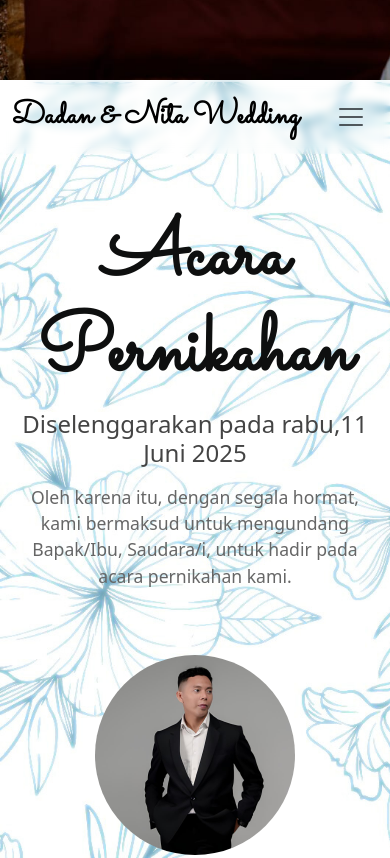
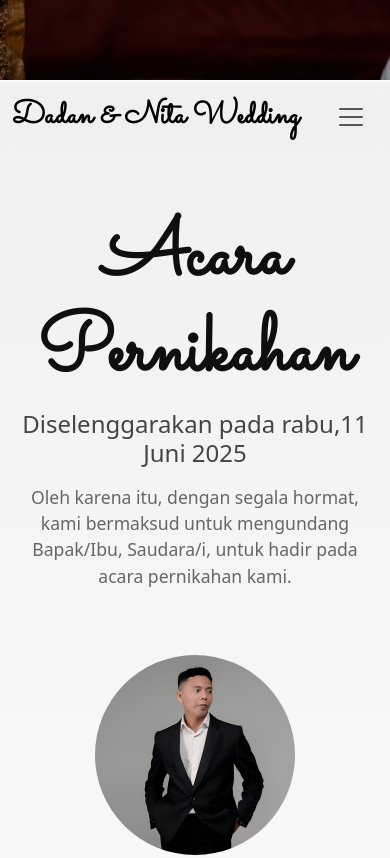
Before and after one commit to rzkstwn/Dadan-Nita, a plain HTML site: page index.html in a window 390 px wide. Shown: the part 764-1622 px from the top of the page. Drawn offline with nearby package versions, Linux system fonts and the light colour scheme; some packages are replaced by stand-ins of ours; a script that the page names is missing.

Commit message:
perbaikan mobile phone

```diff
--- a/style.css
+++ b/style.css
@@ -101,7 +101,8 @@ body{
 }
 
 .home {
-  background-image: url(img/101.jpg);
+   background: linear-gradient(to bottom, #f0f0f0, #ffffff);
+  color: #000000;
   background-size: cover;
   min-height: 100vh;
   margin-top: -4.5rem;
@@ -327,7 +328,7 @@ footer a:hover {
 }
 /* media query */
 /* laptop */
-@media (msx-width:992px){
+@media (mx-width:992px){
 html{
     font-size: 75%;
 }
@@ -337,7 +338,7 @@ padding: 70px;
 }
 
 /* tablet*/
-@media (msx-width:768px){
+@media (mx-width:768px){
 html{
     font-size: 65%;
 }
@@ -354,7 +355,7 @@ text-align: center;
 
 }
 /*mobile phone*/
-@media (msx-width:576px){
+@media (mx-width:576px){
 html{
     font-size: 60%;
 }
```
